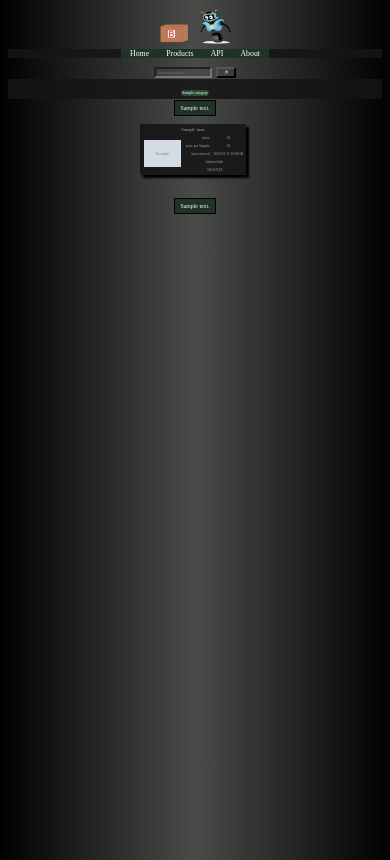
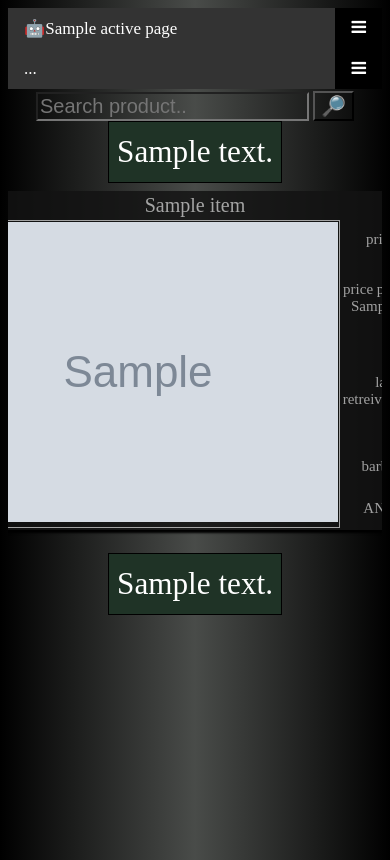
Before and after one commit to WANI0N/bora-bora-analyzer, a Flask app: template application/templates/products.html in a window 390 px wide. Run offline with Flask 2, Linux system fonts and the light colour scheme; the template is opened without the code that fills it: most values are stand-ins (such as "Sample title", 1, 10 or a date in 2020); grey boxes marked "Sample" are stand-in pictures; parts of the project's set-up code (start-up, migrations or seed data) failed here and were passed over.

Commit message:
modified pages for better  mobile view

```diff
--- a/application/routes.py
+++ b/application/routes.py
@@ -159,7 +159,12 @@
                     o[k] = round(float(v),4)
 
     pieChartData = categoryCounts
-    return render_template("index.html",navData=navData,pieChartData=pieChartData,data=highlightsData,graphData=dbStats, index=True)
+    activePage={
+        "link":"index",
+        "label":"Home"
+    }
+    # return render_template("index.html",activePage=activePage,navData=navData,pieChartData=pieChartData,data=highlightsData,graphData=dbStats, index=True)
+    return render_template("index.html",activePage=activePage,navData=navData,pieChartData=pieChartData,data=highlightsData,graphData=dbStats)
 
 
 @app.route("/products")
@@ -202,12 +207,28 @@
     pagination = getProductPagination(paginationSubmit)
 
     catArr = cat.split('-') if cat else []
-
-    return render_template("products.html",navData=navData, catArr = catArr,categories=categoryPathing, pagination=pagination, data=data, products=True)
+    activePage={
+        "link":"products",
+        "label":"Products"
+    }
+    # return render_template("products.html",activePage=activePage,navData=navData, catArr = catArr,categories=categoryPathing, pagination=pagination, data=data, products=True)
+    return render_template("products.html",activePage=activePage,navData=navData, catArr = catArr,categories=categoryPathing, pagination=pagination, data=data)
 
 @app.route("/about")
 def about():
-    return render_template("about.html",navData=navData,about=True)
+    tableTestData = list()
+    for i in range (20):
+        line = dict()
+        for ci in range(4):
+            line[f'key_h{ci}'] = str(f"data_{i}_{ci}")
+        tableTestData.append(line)
+    activePage={
+        "link":"about",
+        "label":"About"
+    }
+    # print( json.dumps(tableTestData,indent='\t') )
+    # return render_template("about.html",activePage=activePage,tableTestData=tableTestData,navData=navData,about=True)
+    return render_template("about.html",activePage=activePage,tableTestData=tableTestData,navData=navData)
 
 ##SUBMITS
 @app.route('/analyze')
@@ -262,5 +283,8 @@
             "value":str(round(analyzeResults["availability_perc"],2)) + "%"
         }
     ]
-
-    return render_template("analyze.html",navData=navData, graphData=graphData)
+    activePage={
+        "link":"products",
+        "label":"Products"
+    }
+    return render_template("analyze.html",activePage=activePage,navData=navData, graphData=graphData)
--- a/application/static/css/main.css
+++ b/application/static/css/main.css
@@ -63,6 +63,7 @@
     background-color:rgb(22, 21, 21, 0.863);
     position: sticky;
     top:0px;
+    z-index: 10;
 }
 
 .product-categories-top{
@@ -140,11 +141,7 @@
     grid-template-rows: repeat(6, auto);
     /* grid-template-rows: minmax(300px, auto) repeat(5, 200px); */
 }
-@media (max-width: 400px) {
-    .product-grid-container {
-        grid-template-columns: repeat(2, auto);
-    }
-}
+
 /* .product-container{
     border-style: solid;
     border-color: rgba(223, 21, 196, 0.993);
@@ -270,3 +267,67 @@
     font-size: 20px;
     font-size: 1.042vw;
 }
+
+@media (max-width: 500px) {
+    .product-grid-container {
+        grid-template-columns: repeat(1, auto);
+    }
+    .product-title{
+        font-size: 20px;
+    }
+    .product-table{
+        height: auto;
+        font-size: 15px;
+    }
+    .image-wrapper{
+        border-style: solid;
+        border-width: 0.2vw;
+        /* width:200px; */
+        max-width: 50%;
+        height:auto;
+    }
+    img.product-img{
+        max-width:fit-content;
+        max-height: fit-content;
+
+        /* width:10vw;
+        height:7vw; */
+    }
+
+
+    .product-pagination {
+        font-size: 8vw;
+    }
+    .product-pagination-item {
+        padding: 3vw 2vw;
+    }
+
+
+    .search-bar-input{
+        background-color: transparent;
+        color:white;
+        font-size: 20px;
+    }
+    .search-bar-submit{
+        background-color: transparent;
+        color:white;
+        font-size: 20px;
+    }
+
+
+    #mobileCatsTop{
+        display: none;
+    }
+    #mobileCatsMid{
+        display: none;
+    }
+    #mobileCatsLow{
+        display: none;
+    }
+    .product-categories{
+        display: none;
+    }
+    .mobile-cat-item{
+        text-align: left;
+    }
+}
--- /dev/null
+++ b/application/static/css/nav.css
@@ -0,0 +1,58 @@
+.mobile-container {
+    max-width: 480px;
+    margin: auto;
+    background-color: #555;
+    height: 500px;
+    color: white;
+    border-radius: 10px;
+  }
+
+  .topnav {
+    overflow: hidden;
+    background-color: #333;
+    position: relative;
+  }
+
+  .topnav #myLinks {
+    display: none;
+  }
+
+  .topnav a {
+    color: white;
+    padding: 10px 16px;
+    text-decoration: none;
+    font-size: 17px;
+    display: block;
+  }
+
+  .topnav a.icon {
+    background: black;
+    display: block;
+    position: absolute;
+    right: 0;
+    top: 0;
+    height: 23px;
+  }
+
+  .topnav a:hover {
+    background-color: #ddd;
+    color: black;
+  }
+
+  .active {
+    background-color: #04AA6D;
+    color: white;
+  }
+@media (min-width: 600px) {
+	.topnav{
+        display: none;
+    }
+}
+@media (max-width: 600px) {
+	.primary-nav{
+        display: none;
+    }
+    .banner{
+        display: none;
+    }
+}
--- a/application/templates/includes/nav.html
+++ b/application/templates/includes/nav.html
@@ -5,35 +5,47 @@
     day count={{ navData.dbAge }}
 </div> -->
 <link rel="stylesheet" href="https://cdnjs.cloudflare.com/ajax/libs/font-awesome/4.7.0/css/font-awesome.min.css">
+<link rel="stylesheet" href="{{ url_for('static',filename='css/nav.css') }}"/>
 <header>
 
 
-    <nav>
-        <li class="nav-item"><a href="{{ url_for('index') }}" class="nav-link {% if index %}active{% endif %}">Home</a></li>
-        <li class="nav-item"><a href="{{ url_for('products') }}" class="nav-link {% if products %}active{% endif %}">Products</a></li>
+    <nav class="primary-nav">
+        <li class="nav-item"><a href="{{ url_for('index') }}" class="nav-link {% if activePage.link == 'index' %}active{% endif %}">Home</a></li>
+        <li class="nav-item"><a href="{{ url_for('products') }}" class="nav-link {% if activePage.link == 'products' %}active{% endif %}">Products</a></li>
         <li class="nav-item"><a href="/api" class="nav-link">API</a></li>
-        <li class="nav-item"><a href="{{ url_for('about') }}" class="nav-link {% if about %}active{% endif %}">About</a></li>
+        <li class="nav-item"><a href="{{ url_for('about') }}" class="nav-link {% if activePage.link == 'about' %}active{% endif %}">About</a></li>
     </nav>
-    <!-- <div class="topnav">
-        <a href="{{ url_for('index') }}" class="nav-link {% if index %}active{% endif %}">Home</a>
-        <div id="myLinks">
+
+    <div class="topnav">
+      <a href="{{ url_for(activePage.link) }}" >🤖{{ activePage.label }}</a>
+      <!-- <a>🤖{{ activePage.label }}</a> -->
+
+      <div id="myLinks">
+        {% if activePage.label != 'Home' %}
+          <a href="{{ url_for('index') }}">Home</a>
+        {% endif %}
+        {% if activePage.label != 'Products' %}
           <a href="{{ url_for('products') }}">Products</a>
-          <a href="/api">API</a>
+        {% endif %}
+        <a href="/api">API</a>
+        {% if activePage.label != 'About' %}
           <a href="{{ url_for('about') }}">About</a>
-        </div>
-        <a href="javascript:void(0);" class="icon" onclick="myFunction()">
-          <i class="fa fa-bars"></i>
-        </a>
-      </div> -->
+        {% endif %}
+      </div>
+      <a href="javascript:void(0);" class="icon" onclick="expandMenu('myLinks')">
+        <i class="fa fa-bars"></i>
+      </a>
+    </div>
 </header>
 
-<!-- <script>
-    function myFunction() {
-        var x = document.getElementById("myLinks");
+<script>
+    function expandMenu(id) {
+        var x = document.getElementById(id);
         if (x.style.display === "block") {
           x.style.display = "none";
         } else {
           x.style.display = "block";
+          x.style.background = "rgb(43, 73, 53)"
         }
       }
-</script> -->
+</script>
--- a/application/templates/products.html
+++ b/application/templates/products.html
@@ -1,14 +1,8 @@
 {% extends "layout.html" %}
 
 {% block content %}
-    <div class="search-bar">
-        <!-- <form onsubmit="return validateForm(this);"> -->
-        <form action="{{ url_for('products') }}">
-            <input class="search-bar-input" type="text" placeholder="Search product.." name="q">
-            <button class="search-bar-submit" type="submit">🔎</button>
-        </form>
-    </div>
 
+    <!-- main product categories navigation -->
     <div class="product-categories">
         <div class="product-categories-top ">
             {% for k, v in categories.items() %}
@@ -32,6 +26,74 @@
             {% endif %}
         </div>
     </div>
+    <!-- mobile product categories navigation -->
+
+    <div class="topnav">
+        {% if catArr[0] %}
+            <!-- <a class="mobile-cat-item" href="/products?cat={{ catArr[0] }}" >{{ catArr[0] }}</a> -->
+            <a class="mobile-cat-item" >{{ catArr[0] }}</a>
+        {% else %}
+            <a class="mobile-cat-item">...</a>
+        {% endif %}
+        <div id="mobileCatsTop">
+            {% for k, v in categories.items() %}
+                {% if catArr[0] != k %}
+                    <a class="mobile-cat-item" href="/products?cat={{ k }}">{{ k }}</a>
+                {% endif %}
+            {% endfor %}
+        </div>
+        <a href="javascript:void(0);" class="icon" onclick="expandMenu('mobileCatsTop')">
+            <i class="fa fa-bars"></i>
+        </a>
+    </div>
+    {% if catArr[0] %}
+        <div class="topnav">
+            {% if catArr[1] %}
+                <a class="mobile-cat-item" >{{ catArr[1] }}</a>
+            {% else %}
+                <a class="mobile-cat-item">...</a>
+            {% endif %}
+            <div id="mobileCatsMid">
+                {% for k, v in categories[ catArr[0] ].items() %}
+                    {% if catArr[1] != k %}
+                        <a class="mobile-cat-item" href="/products?cat={{ catArr[0] + '-' + k }}">{{ k }}</a>
+                    {% endif %}
+                {% endfor %}
+            </div>
+            <a href="javascript:void(0);" class="icon" onclick="expandMenu('mobileCatsMid')">
+                <i class="fa fa-bars"></i>
+            </a>
+        </div>
+    {% endif %}
+    {% if catArr[1] %}
+        <div class="topnav">
+            {% if catArr[2] %}
+                <a class="mobile-cat-item" >{{ catArr[2] }}</a>
+            {% else %}
+                <a class="mobile-cat-item">...</a>
+            {% endif %}
+            <div id="mobileCatsLow">
+                {% if categories[ catArr[0] ][ catArr[1] ]|length > 1 %}
+                    {% for k in categories[ catArr[0] ][ catArr[1] ] %}
+                        {% if catArr[2] != k %}
+                            <a class="mobile-cat-item" href="/products?cat={{ catArr[0] + '-' + catArr[1] + '-' + k }}">{{ k }}</a>
+                        {% endif %}
+                    {% endfor %}
+                {% endif %}
+            </div>
+            <a href="javascript:void(0);" class="icon" onclick="expandMenu('mobileCatsLow')">
+                <i class="fa fa-bars"></i>
+            </a>
+        </div>
+    {% endif %}
+
+    <div class="search-bar">
+        <!-- <form onsubmit="return validateForm(this);"> -->
+        <form action="{{ url_for('products') }}">
+            <input class="search-bar-input" type="text" placeholder="Search product.." name="q">
+            <button class="search-bar-submit" type="submit">🔎</button>
+        </form>
+    </div>
     <div class="product-pagination">
         {% for item in pagination %}
             <a class="product-pagination-item {% if item.current %}active{% endif %}" href="{{ item.url }}">{{ item.text }}</a>
```
Also changed, not shown: application/scripts/webcrawler.py (+12 -12 lines), application/static/css/index.css (+17 -0 lines), application/static/script/db_graph.js (+19 -11 lines), application/static/script/index.js (+15 -4 lines), application/templates/index.html (+6 -1 lines).
